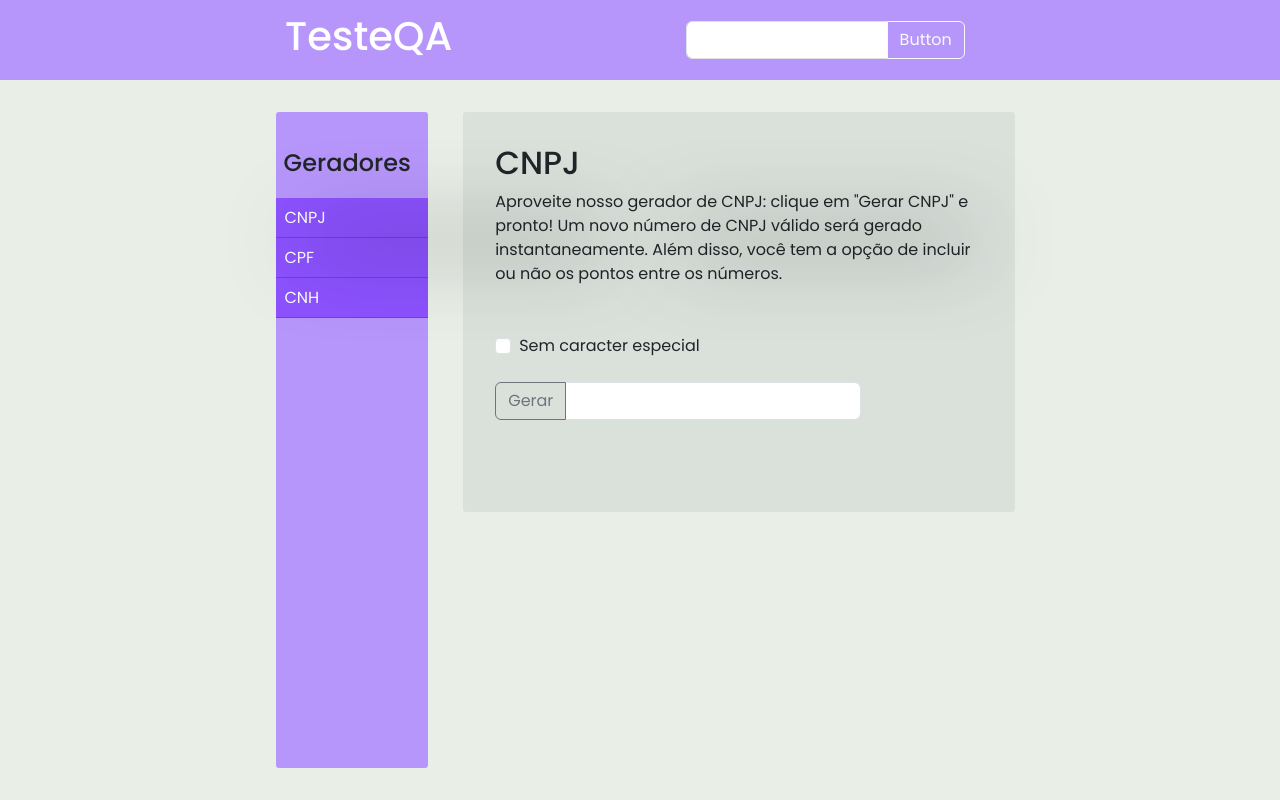
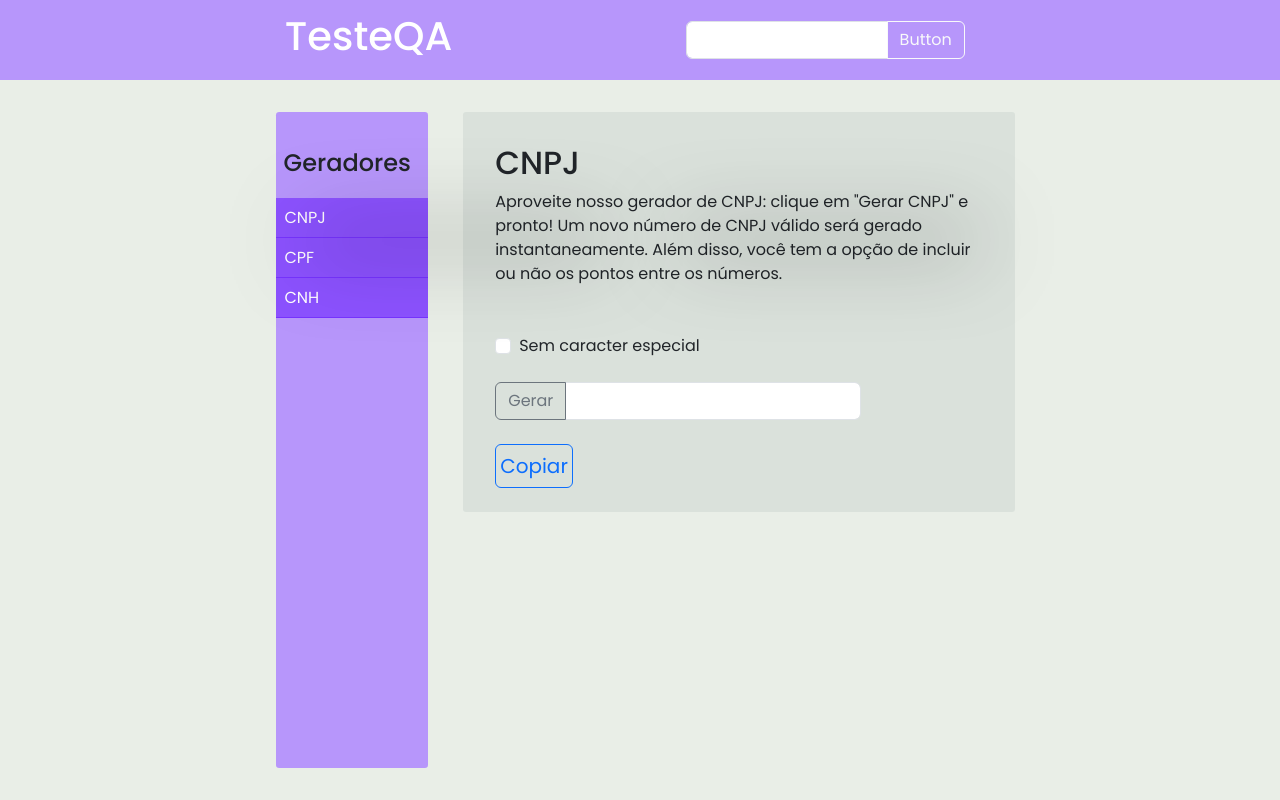
Before and after one commit to Joao-VitorGD1703/testeQA, a Vue app: page / in a window 1280 px wide. Built offline with nearby package versions, Linux system fonts and the light colour scheme.

Commit message:
first commit

```diff
--- a/package.json
+++ b/package.json
@@ -9,6 +9,7 @@
     "preview": "vite preview"
   },
   "dependencies": {
+    "@vueuse/core": "^10.9.0",
     "sass": "^1.72.0",
     "scss": "^0.2.4",
     "vue": "^3.4.21",
--- a/src/views/Cnh.vue
+++ b/src/views/Cnh.vue
@@ -6,7 +6,18 @@ import { gerarCNH } from '@/composables/cnh.js'
 let respCnh= ref('');
 let isChecked = ref(false)
 let verificar = ref(true)
-
+const copyText = () => {
+    const text = respCnh.value;
+    if (text) {
+        navigator.clipboard.writeText(text)
+            .then(() => {
+                console.log('Texto copiado com sucesso!');
+            })
+            .catch((error) => {
+                console.error('Falha ao copiar o texto:', error);
+            });
+    }
+}
 const generateCNHFinal = async () => {
 
     respCnh.value = gerarCNH()
@@ -33,7 +44,9 @@ const getCheckedValue = () => {
                     id="button-addon1">Gerar</button>
                 <input type="text" class="form-control " placeholder="" aria-label="Example text with button addon"
                     aria-describedby="button-addon1" v-model="respCnh">
-            </div>
+
+                </div>
+                <button class=" rounded  fs-5 btn btn-outline-primary px-1" type="button"  @click="copyText">Copiar</button>
         </div>
 
     </Layout>
--- a/src/views/Cnpj.vue
+++ b/src/views/Cnpj.vue
@@ -2,7 +2,11 @@
 import { ref } from 'vue'
 import Layout from '@/layout/MainLayout.vue';
 import { generateCNPJ } from '@/composables/cnpj.js'
-import {useRemoveMask} from '@/composables/utils'
+import { useRemoveMask } from '@/composables/utils'
+import { useClipboard } from '@vueuse/core';
+
+const clipboard = useClipboard();
+
 
 let respCnpj = ref('');
 let isChecked = ref(false)
@@ -13,13 +17,25 @@ const generateCNPJFinal = async () => {
         respCnpj.value = await useRemoveMask(teste)
         // console.log("teste " + useRemoveMask(teste));
 
-
     }
     if (isChecked.value == false) {
         respCnpj.value = generateCNPJ()
         // console.log("teste 2 " + respCnpj.value);
 
 
+    }
+}
+
+const copyText = () => {
+    const text = respCnpj.value;
+    if (text) {
+        navigator.clipboard.writeText(text)
+            .then(() => {
+                console.log('Texto copiado com sucesso!');
+            })
+            .catch((error) => {
+                console.error('Falha ao copiar o texto:', error);
+            });
     }
 }
 </script>
@@ -36,22 +52,22 @@ const generateCNPJFinal = async () => {
             <div class="form-check my-4">
                 <input class="form-check-input" type="checkbox" id="toggleButton" v-model="isChecked">
                 <label class="form-check-label" for="toggleButton">
-                  {{ isChecked ? 'Com caracter especial' : 'Sem caracter especial' }}
+                    {{ isChecked ? 'Com caracter especial' : 'Sem caracter especial' }}
                 </label>
-              </div>
+            </div>
             <div class="input-group me-1 w-75">
 
                 <button class="btn btn-outline-secondary " type="button" @click="generateCNPJFinal"
                     id="button-addon1">Gerar</button>
                 <input type="text" class="form-control " placeholder="" aria-label="Example text with button addon"
                     aria-describedby="button-addon1" v-model="respCnpj">
-            </div>
+                </div>
+                <button class=" rounded mt-4 fs-5 btn btn-outline-primary px-1" type="button"  @click="copyText">Copiar</button>
+
         </div>
     </Layout>
 </template>
 
 <style lang="scss" scoped>
 @import url(../assets/base.css);
-
-
 </style>
--- a/src/views/Cpf.vue
+++ b/src/views/Cpf.vue
@@ -26,6 +26,18 @@ const generateCPFFinal = async () => {
 const getCheckedValue = () => {
     isChecked.value = !isChecked.value
 }
+const copyText = () => {
+    const text = respCpf.value;
+    if (text) {
+        navigator.clipboard.writeText(text)
+            .then(() => {
+                console.log('Texto copiado com sucesso!');
+            })
+            .catch((error) => {
+                console.error('Falha ao copiar o texto:', error);
+            });
+    }
+}
 </script>
 
 <template>
@@ -50,7 +62,9 @@ const getCheckedValue = () => {
                     id="button-addon1">Gerar</button>
                 <input type="text" class="form-control " placeholder="" aria-label="Example text with button addon"
                     aria-describedby="button-addon1" v-model="respCpf">
-            </div>
+
+                </div>
+                <button class=" rounded  fs-5 btn btn-outline-primary px-1" type="button"  @click="copyText">Copiar</button>
         </div>
     </Layout>
 </template>
```
Also changed, not shown: 1 other file (tests, documents, lock files or other folders).
